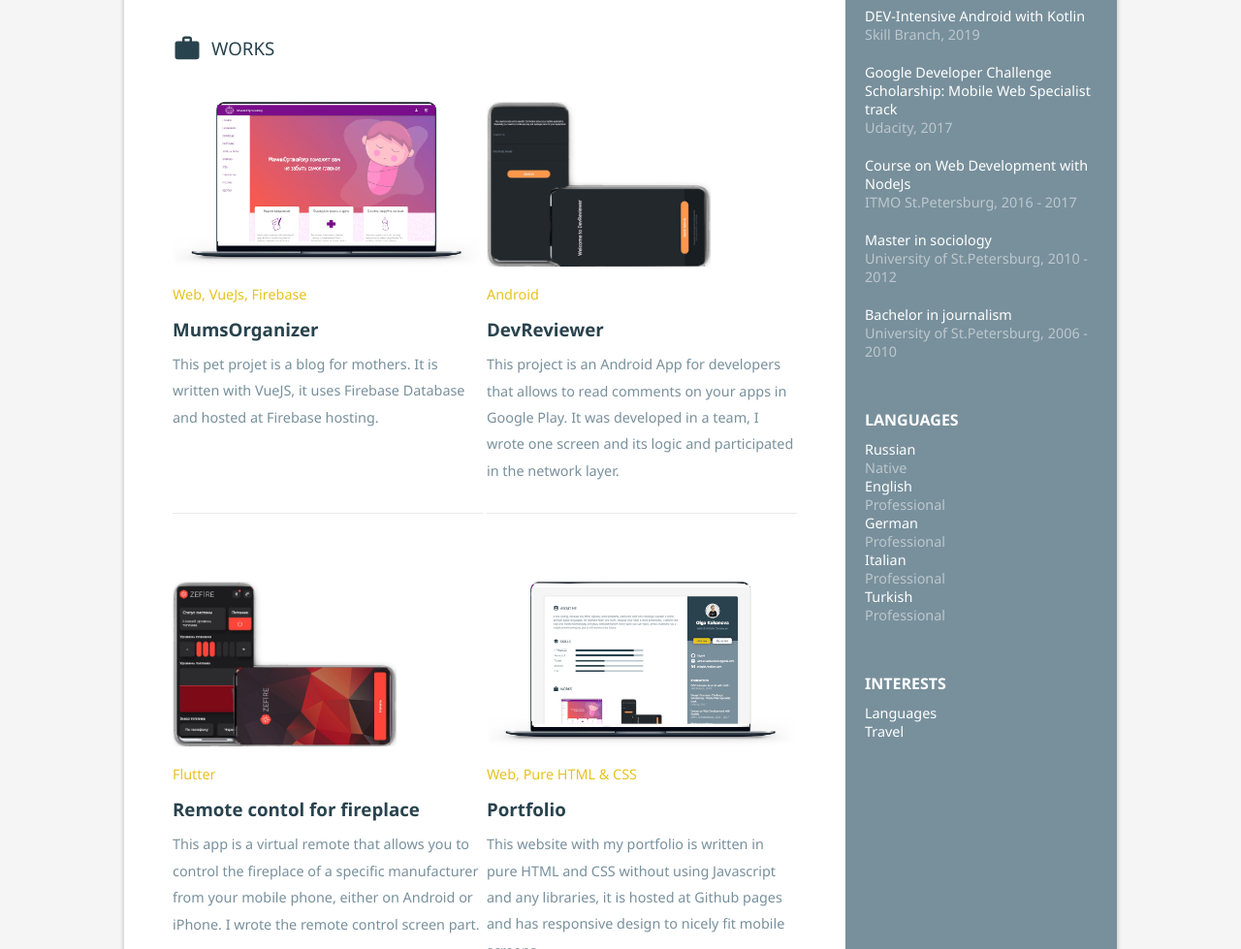
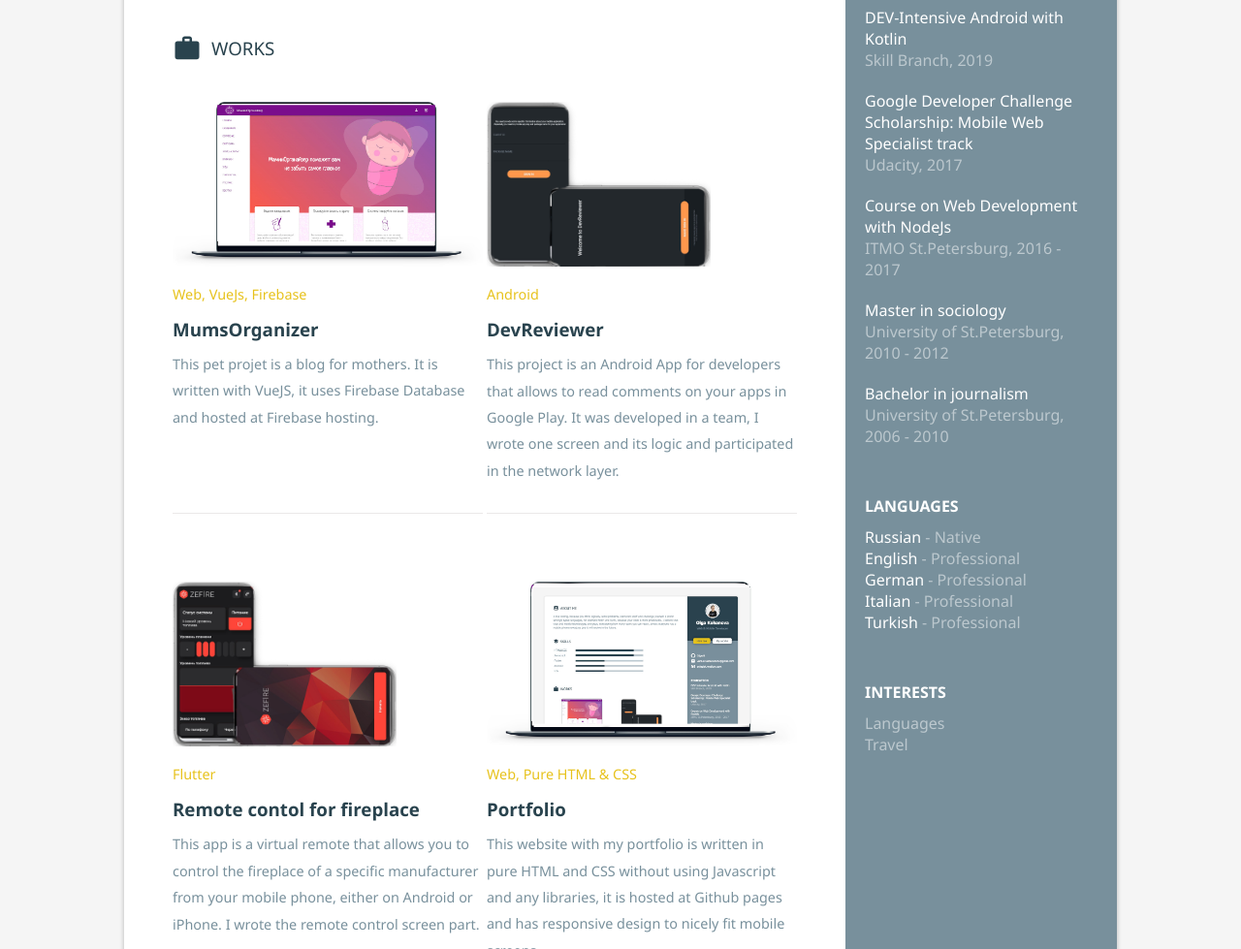
Before and after one commit to OlgaAk/portfolio, a plain HTML site: page index.html in a window 1280 px wide. Shown: the part 541-1520 px from the top of the page at 97% size. Drawn offline with Linux system fonts and the light colour scheme.

Commit message:
languages section inline

```diff
--- a/index.html
+++ b/index.html
@@ -236,50 +236,52 @@
                     <h4 class="sidebar-section-title">
                         LANGUAGES
                     </h4>
-                    <p class="sidebar-section-text">
-                        Russian
-                    </p>
-                    <p class="sidebar-section-description">
-                        Native
-                    </p>
+                    <div class="sidebar-section-language">
+                        <p class="sidebar-section-text">
+                            Russian
+                            <span class="sidebar-section-description">
+                                - Native
+                           </span> </p>
+                    </div>
 
+                    <div class="sidebar-section-language">
                     <p class="sidebar-section-text">
                         English
-                    </p>
-                    <p class="sidebar-section-description">
-                        Professional
-                    </p>
-
+                        <span class="sidebar-section-description">
+                            - Professional
+                       </span> </p>
+                    </div>
+                    <div class="sidebar-section-language">
                     <p class="sidebar-section-text">
                         German
-                    </p>
-                    <p class="sidebar-section-description">
-                        Professional
-                    </p>
-
+                        <span class="sidebar-section-description">
+                            - Professional
+                       </span> </p>
+                    </div>
+                    <div class="sidebar-section-language">
                     <p class="sidebar-section-text">
                         Italian
-                    </p>
-                    <p class="sidebar-section-description">
-                        Professional
-                    </p>
-
+                        <span class="sidebar-section-description">
+                            - Professional
+                       </span> </p>
+                    </div>
+                    <div class="sidebar-section-language">
                     <p class="sidebar-section-text">
                         Turkish
-                    </p>
-                    <p class="sidebar-section-description">
-                        Professional
-                    </p>
+                    <span class="sidebar-section-description">
+                         - Professional
+                    </span> </p>
+                    </div>
                 </div>
                 <div class="spacing-big"></div>
                 <div class="sidebar-section">
                     <h4 class="sidebar-section-title">
                         INTERESTS
                     </h4>
-                    <p class="sidebar-section-text">
+                    <p class="sidebar-section-description">
                         Languages
                     </p>
-                    <p class="sidebar-section-text">
+                    <p class="sidebar-section-description">
                         Travel
                     </p>
                 </div>
--- a/style.css
+++ b/style.css
@@ -269,14 +269,15 @@
   margin-bottom: 10px;
 }
 
-.sidebar-section-text,
-.sidebar-section-description {
-  font-size: 0.9em;
+.sidebar-section-text{
   margin: 0;
 }
 
 .sidebar-section-description {
   opacity: 0.5;
+}
+.sidebar-section-language {
+    display: flex;
 }
 
 @media (max-width: 700px) {
```
